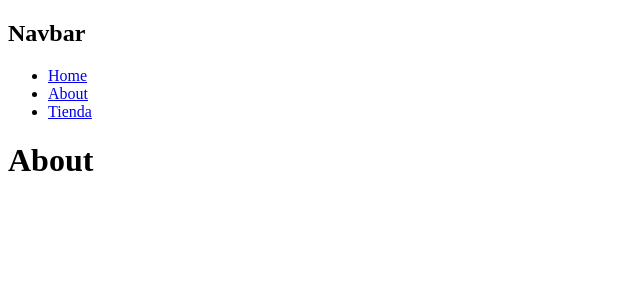
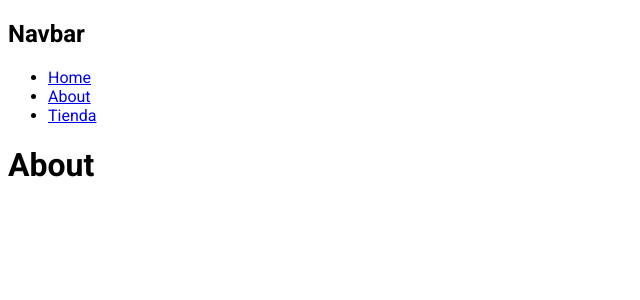
Before and after one commit to pedro-donoso/mynextjs, a Next.js app: page /about in a window 1280 px wide. Shown: the top 300 px of the page, without its empty margins (0-640 px from the left). Built offline with nearby package versions, Linux system fonts and the light colour scheme.

Commit message:
agrego fonts

```diff
--- a/app/layout.jsx
+++ b/app/layout.jsx
@@ -1,4 +1,5 @@
 import Navbar from '../components/Navbar';
+import { Roboto } from "next/font/google"
 
 export const metadata = {
   title: "Mi App con Nextjs",
@@ -6,10 +7,16 @@
   keywords: "tienda, online, ecommerce"
 }
 
+const roboto = Roboto({
+  weight: ["300", "400", "500", "700"],
+  style: ["italic", "normal"],
+  subsets: ["latin"]
+})
+
 export default function RootLayout({ children }) {
   return (
     <html>
-      <body>
+      <body className={roboto.className}>
        <Navbar />
         {children}
         </body>
```
